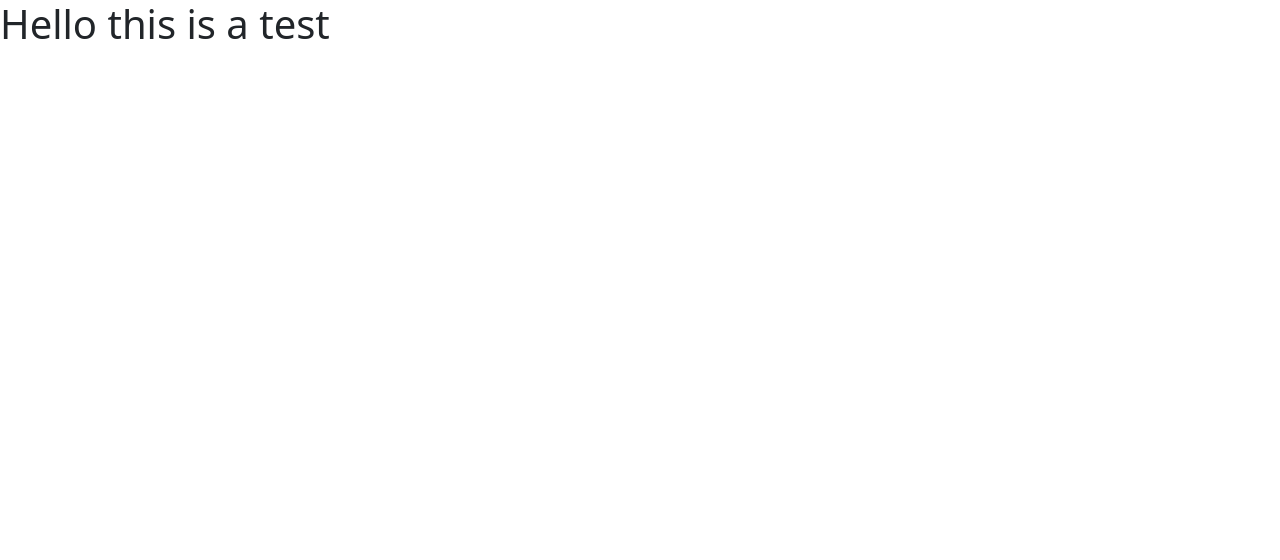
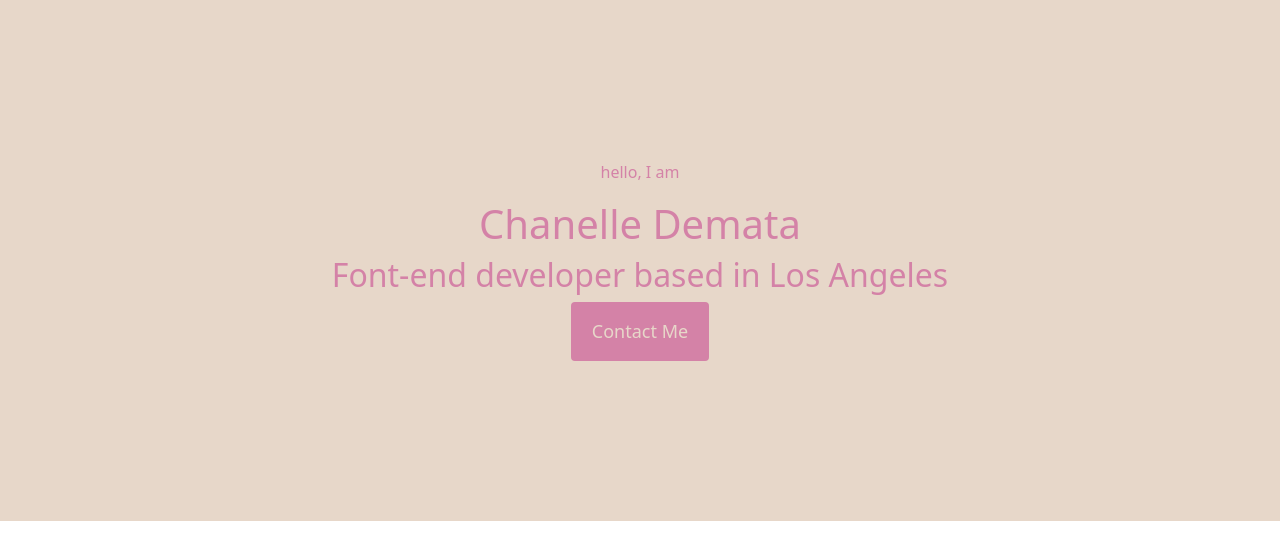
Before and after one commit to Cdemata/Portfolio, a plain HTML site: page index.html in a window 1280 px wide. Drawn offline with nearby package versions, Linux system fonts and the light colour scheme.

Commit message:
base work

```diff
--- a/index.html
+++ b/index.html
@@ -23,8 +23,16 @@
     <meta http-equiv="X-UA-Compatible" content="IE=edge" />
     <meta name="viewport" content="width=device-width, initial-scale=1.0" />
     <title>Document</title>
+
+    <link rel="stylesheet" type="text/css" href="portfolio.css" />
   </head>
   <body>
-    <h1>Hello this is a test</h1>
+    <div class="hero">
+      <p>hello, I am</p>
+      <p></p>
+      <h1>Chanelle Demata</h1>
+      <h2>Font-end developer based in Los Angeles</h2>
+      <a href="#" class="btn btn-branding">Contact Me</a>
+    </div>
   </body>
 </html>
--- /dev/null
+++ b/portfolio.css
@@ -0,0 +1,20 @@
+:root {
+  --primary-color: #d482a7;
+  --secondary-color: #e7d7c9;
+}
+
+.hero {
+  background-color: var(--secondary-color);
+  text-align: center;
+  padding: 160px 0;
+  color: var(--primary-color);
+}
+
+.btn-branding {
+  background-color: var(--primary-color);
+  border-radius: 4px;
+  color: var(--secondary-color);
+  padding: 15px 20px;
+  line-height: 27px;
+  font-size: 18px;
+}
```
Also changed, not shown: Images/Background.png (added), 2 other files.
